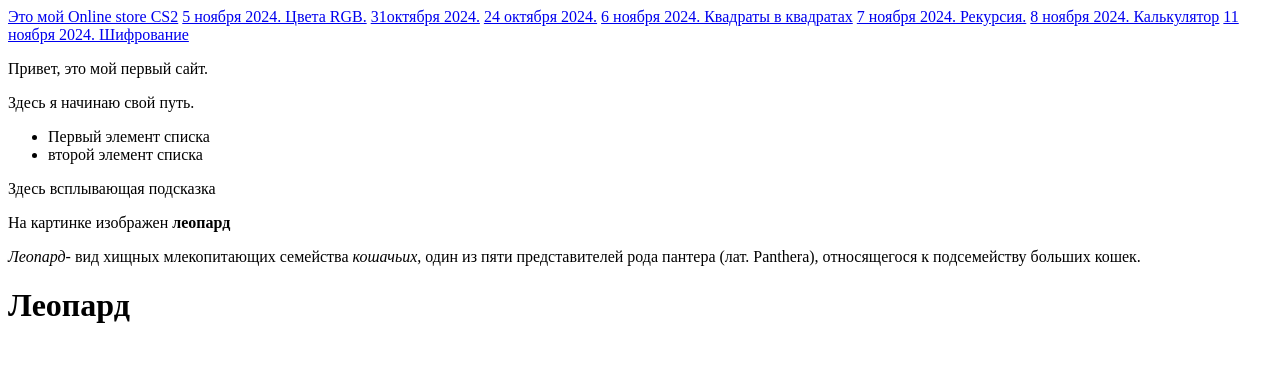
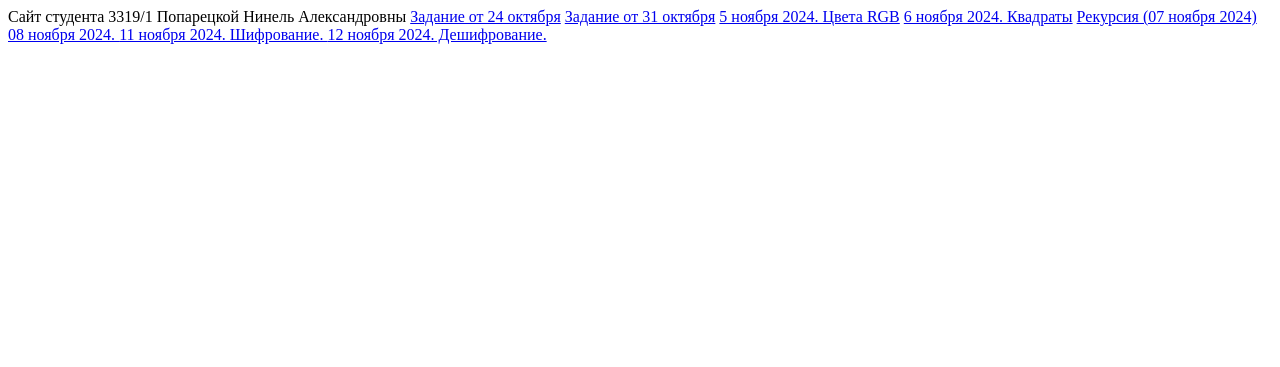
Before and after one commit to ninyccc/ninyccc.github.io, a plain HTML site: page index.html in a window 1280 px wide. Drawn offline with Linux system fonts and the light colour scheme.

Commit message:
Add files via upload

```diff
--- a/index.html
+++ b/index.html
@@ -4,36 +4,24 @@
     <meta charset="UTF-8">
     <meta name="viewport" content="width=device-width, initial-scale=1.0">
     <title>Document</title>
-    <style>
-        .a1{
-            width: 1000px;
-        }
-    </style>
 </head>
 <body>
-    <a href="Online store cs2/index.html">Это мой Online store CS2</a>
-    <a href="05nov24.html">5 ноября 2024. Цвета RGB.</a>
-    <a href="31oct24.html">31октября 2024.</a>
-    <a href="24oct24">24 октября 2024.</a>
-    <a href="06nov24.html">6 ноября 2024. Квадраты в квадратах</a>
-    <a href="07nov24.html">7 ноября 2024. Рекурсия.</a>
-    <a href="08nov24.html">8 ноября 2024. Калькулятор</a>
-    <a href="11nov24.html">11 ноября 2024. Шифрование</a>
 
-    <p>Привет, это мой первый сайт.</p>
-    <p>Здесь я начинаю свой путь.</p>
-    <ul>
-        <li>
-            Первый элемент списка
-        </li>
-        <li>
-            второй элемент списка
-        </li>
-    </ul>
-    <p title="Это всплывающая подсказка">Здесь всплывающая подсказка</p>
-    <p>На картинке изображен <b>леопард</b></p>
-    <p><i>Леопард</i>- вид хищных млекопитающих семейства <em>кошачьих</em>, один из пяти представителей рода пантера (лат. Panthera), относящегося к подсемейству больших кошек.</p>
-    <h1>Леопард</h1>
-    <img class="a1" src="754da20683ab4a8f859dfa0a7ba0f9ce.jpeg" alt="">
+    Сайт студента 3319/1 Попарецкой Нинель Александровны
+    <a href="Online store cs2/index.html">
+    <a href='24oct24.html'>Задание от 24 октября</a>
+    <a href='31oct24.html'>Задание от 31 октября</a>
+    <a href='05nov24.html'>5 ноября 2024. Цвета RGB</a>
+    <a href='06nov24.html'>6 ноября 2024. Квадраты</a>
+    <a href='07nov24.html'> Рекурсия (07 ноября 2024) </a>
+    <a href='08nov24.html'> 08 ноября 2024. </a>
+    <a href='11nov24.html'> 11 ноября 2024. Шифрование. </a>
+    <a href='12nov24.html'> 12 ноября 2024. Дешифрование. </a>
+
+
+
+
+
+
 </body>
 </html>
```
Also changed, not shown: 12nov24.html (added, +53 -0 lines).
